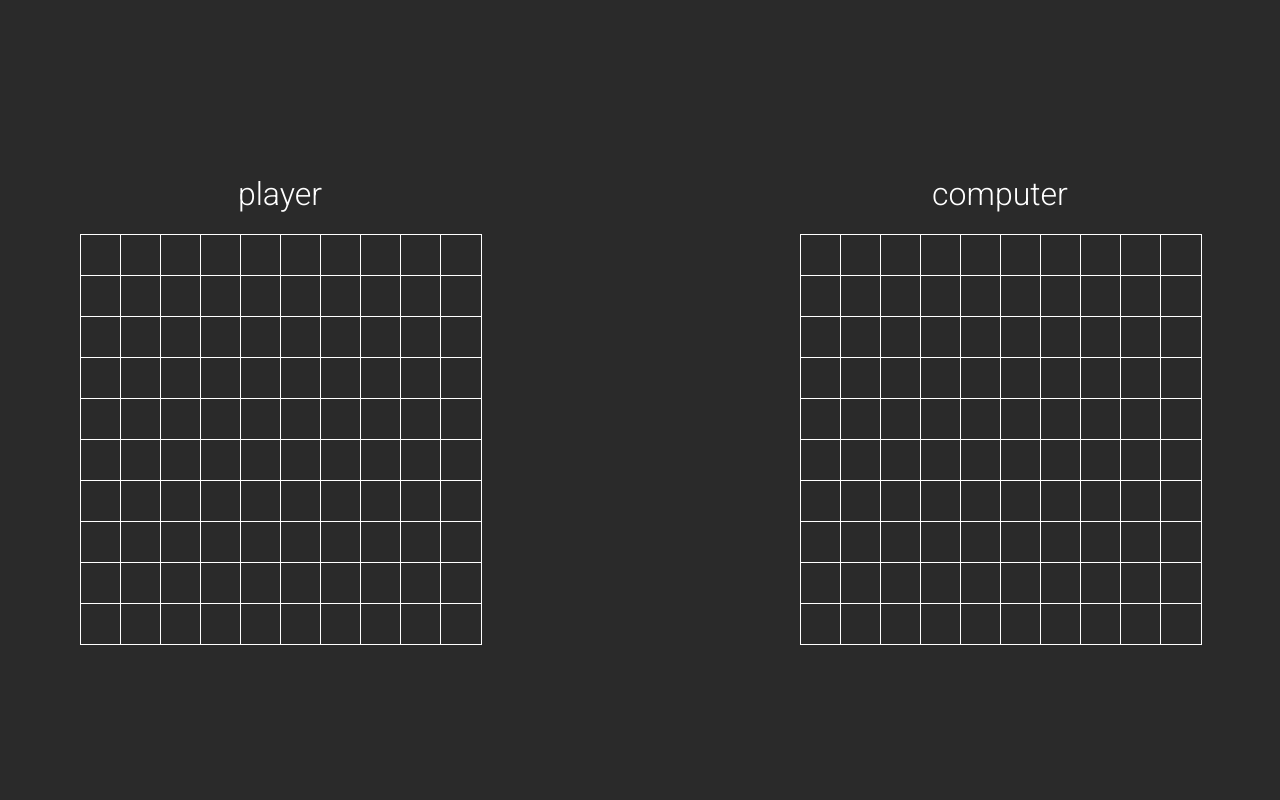
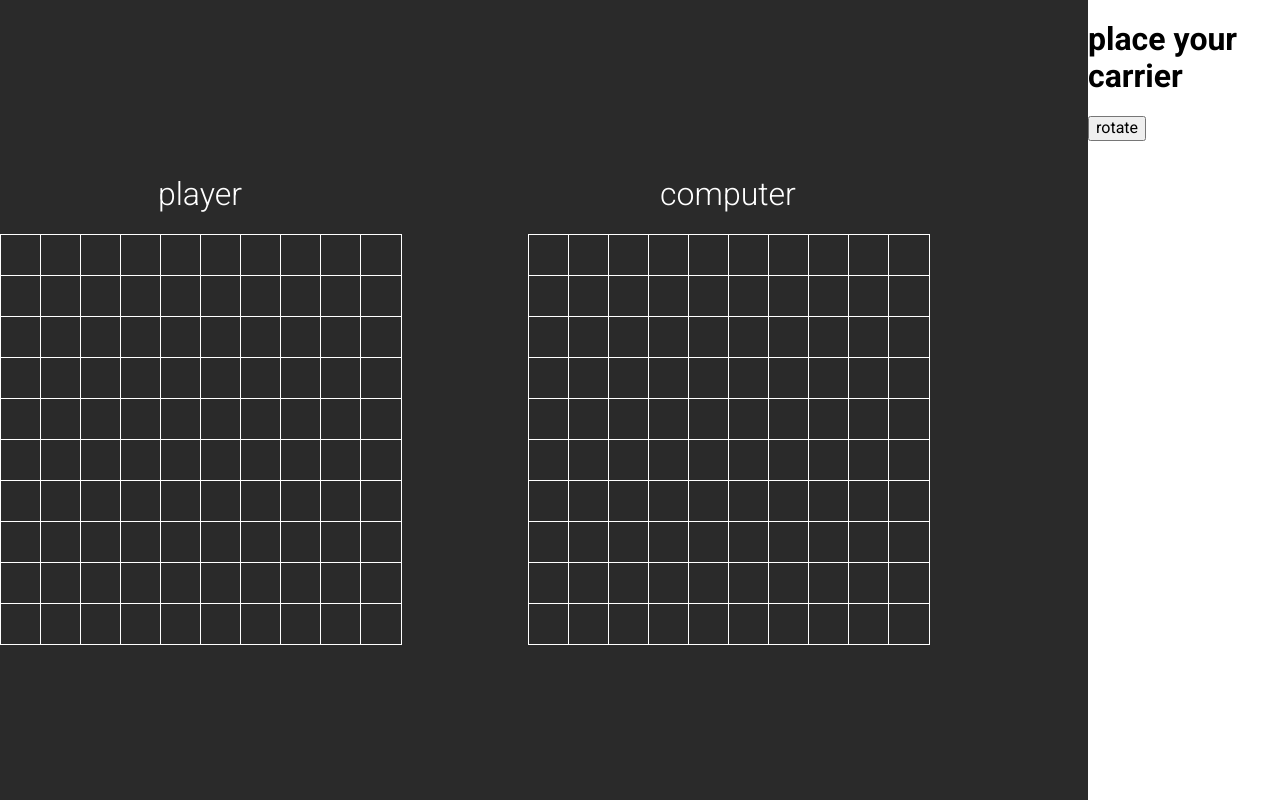
Before and after one commit to brndn-do/battleship, a website built with webpack: page src/index.html in a window 1280 px wide. Both pictures are taken after a click on the button "play". Built offline with nearby package versions, Linux system fonts and the light colour scheme.

Commit message:
Add menu to show ship info and rotate ships

```diff
--- a/src/display.js
+++ b/src/display.js
@@ -32,8 +32,10 @@ class Display {
   renderGame() {
     const main = document.querySelector(".main");
 
-    const game = document.createElement("div");
+    const game = document.createElement("game");
     game.classList.add("game");
+    const boards = document.createElement("div");
+    boards.classList.add("boards");
 
     const player = document.createElement("div");
     player.classList.add("player");
@@ -70,10 +72,15 @@ class Display {
     player.appendChild(playerBoard);
     computer.appendChild(computerBoard);
 
-    game.appendChild(player);
-    game.appendChild(computer);
+    boards.appendChild(player);
+    boards.appendChild(computer);
 
+    game.appendChild(boards);
     main.appendChild(game);
+
+    const menu = document.createElement("div");
+    menu.classList.add("menu");
+    main.appendChild(menu);
   }
 
   // given a player and computer, renders their boards
@@ -87,7 +94,12 @@ class Display {
           const cell = document.querySelector(
             `.${i == 0 ? "player" : "computer"}.cell${r * 10 + c}`
           );
-          cell.classList.remove("hasShip", "attacked", "canClick", "highlighted");
+          cell.classList.remove(
+            "hasShip",
+            "attacked",
+            "canClick",
+            "highlighted"
+          );
           if (grid[r][c].ship) cell.classList.add("hasShip");
           if (grid[r][c].attacked) cell.classList.add("attacked");
           if (grid[r][c].canClick) cell.classList.add("canClick");
@@ -95,6 +107,15 @@ class Display {
         }
       }
     }
+  }
+
+  renderPlace(shipName) {
+    const menu = document.querySelector(".menu");
+    const info = document.createElement("h1");
+    info.textContent = `place your ${shipName}`;
+    const rotateButton = document.createElement("button");
+    rotateButton.textContent = "rotate";
+    menu.append(info, rotateButton);
   }
 
   // given a winner, renders appropriate game over screen
--- a/src/index.js
+++ b/src/index.js
@@ -116,31 +116,29 @@ function startPlace(index, vertical = false) {
     if (!player.gameboard.grid[rowNum][colNum].canClick) return;
 
     // clear all listeners
-
-    cells.forEach((cell) =>
-      cell.removeEventListener("mouseover", highlightCells)
-    );
+    cells.forEach((cell) => cell.removeEventListener("mouseover", highlightCells));
     cells.forEach((cell) => cell.removeEventListener("click", placeShip));
     // place
     player.gameboard.place(rowNum, colNum, shipLength, vertical);
     display.renderBoard(player, computer);
     // call next startPlace
-    startPlace(index + 1);
+    startPlace(index + 1, vertical);
   }
+
+  display.renderPlace(shipName);
 
   // clear all .canClick
   for (let r = 0; r < 10; r++)
     for (let c = 0; c < 10; c++) player.gameboard.grid[r][c].canClick = false;
 
   // set cells as clickable
-  for (let r = 0; r < 10; r++) {
-    for (let c = 0; c < 10; c++) {
+  for (let r = 0; r < 10; r++)
+    for (let c = 0; c < 10; c++)
       if (player.gameboard.canPlace(r, c, shipLength, vertical))
         player.gameboard.grid[r][c].canClick = true;
-    }
-  }
 
-  // event listeners
+  // event listeners: we add event listeners to all cells (even ones that can't be clicked)
+  // in each callback, we check for .canClick and simply return if it can't be clicked
   cells.forEach((cell) => cell.addEventListener("mouseover", highlightCells));
   cells.forEach((cell) => cell.addEventListener("click", placeShip));
 
--- a/src/styles.css
+++ b/src/styles.css
@@ -9,9 +9,9 @@ body {
 .main {
   height: 100%;
   display: flex;
-  flex-direction: column;
   justify-content: center;
   align-items: center;
+  gap: 10rem;
 }
 
 .landing {
@@ -43,12 +43,16 @@ body {
 }
 
 .game {
+  margin-left: auto;
+  .boards {
+    margin-left: auto;
     display: flex;
-  gap: 25vw;
+    gap: 10vw;
 
     --cell-size: 2.5rem;
 
-  .player, .computer {
+    .player,
+    .computer {
       display: flex;
       flex-direction: column;
       align-items: center;
@@ -69,11 +73,29 @@ body {
       border-top: 1px solid white;
     }
 
-  .cell90,.cell91,.cell92,.cell93,.cell94,.cell95,.cell96,.cell97,.cell98,.cell99 {
+    .cell90,
+    .cell91,
+    .cell92,
+    .cell93,
+    .cell94,
+    .cell95,
+    .cell96,
+    .cell97,
+    .cell98,
+    .cell99 {
       border-bottom: 1px solid white;
     }
 
-  .cell9,.cell19,.cell29,.cell39,.cell49,.cell59,.cell69,.cell79,.cell89,.cell99 {
+    .cell9,
+    .cell19,
+    .cell29,
+    .cell39,
+    .cell49,
+    .cell59,
+    .cell69,
+    .cell79,
+    .cell89,
+    .cell99 {
       border-right: 1px solid white;
     }
 
@@ -101,11 +123,18 @@ body {
       background-color: rgb(240, 41, 41);
     }
   }
+}
+
+.menu {
+  background-color: white;
+  width: 20%;
+  height: 100%;
+}
 
 .gameOver {
   z-index: 9999;
   position: fixed;
-  background-color: rgba(0,0,0,.75);
+  background-color: rgba(0, 0, 0, 0.75);
   width: 100vw;
   height: 100vh;
   display: flex;
@@ -113,7 +142,8 @@ body {
   justify-content: center;
   align-items: center;
 
-  h1, h2 {
+  h1,
+  h2 {
     margin: 0;
     padding: 0;
     font-weight: 300;
```
Lines whose indentation alone changed are shown as unchanged.
